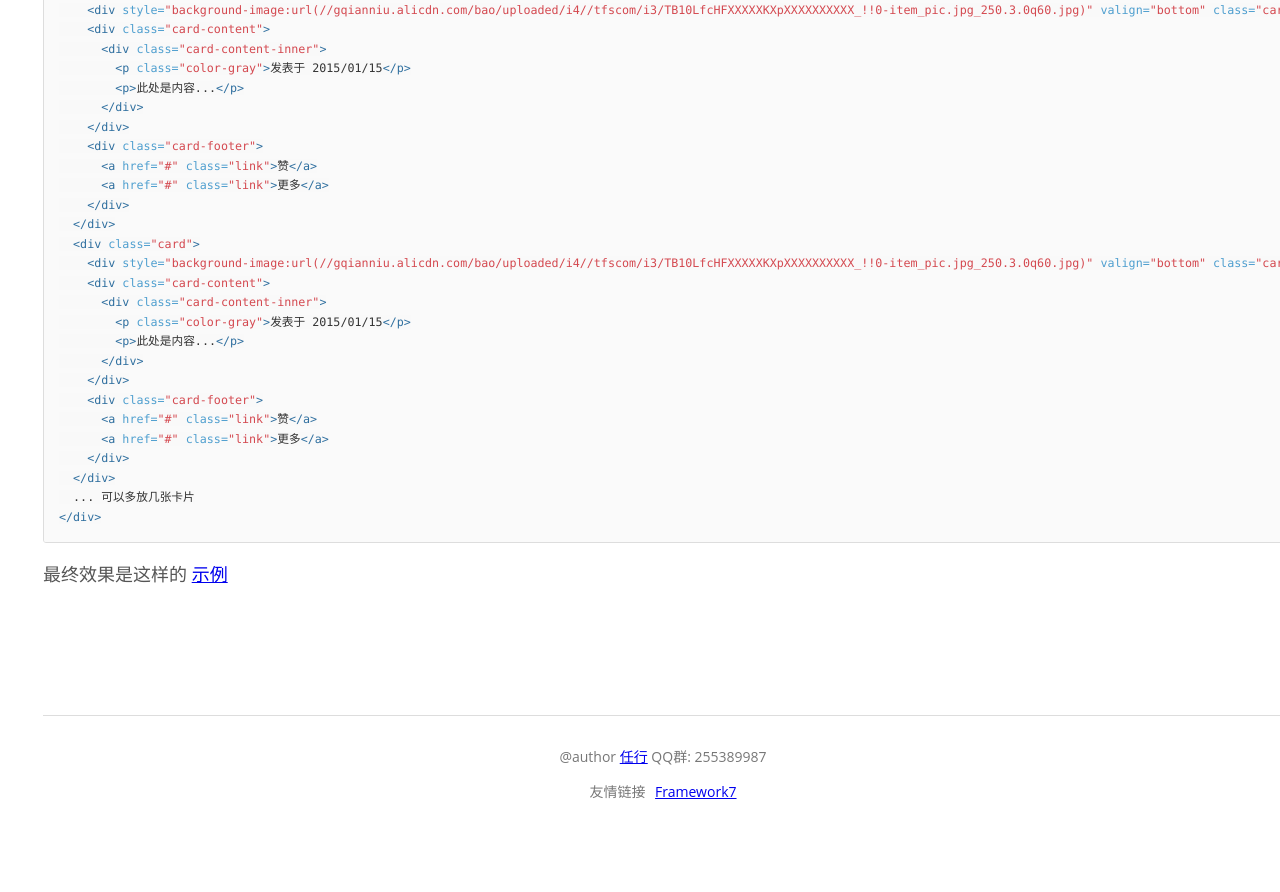
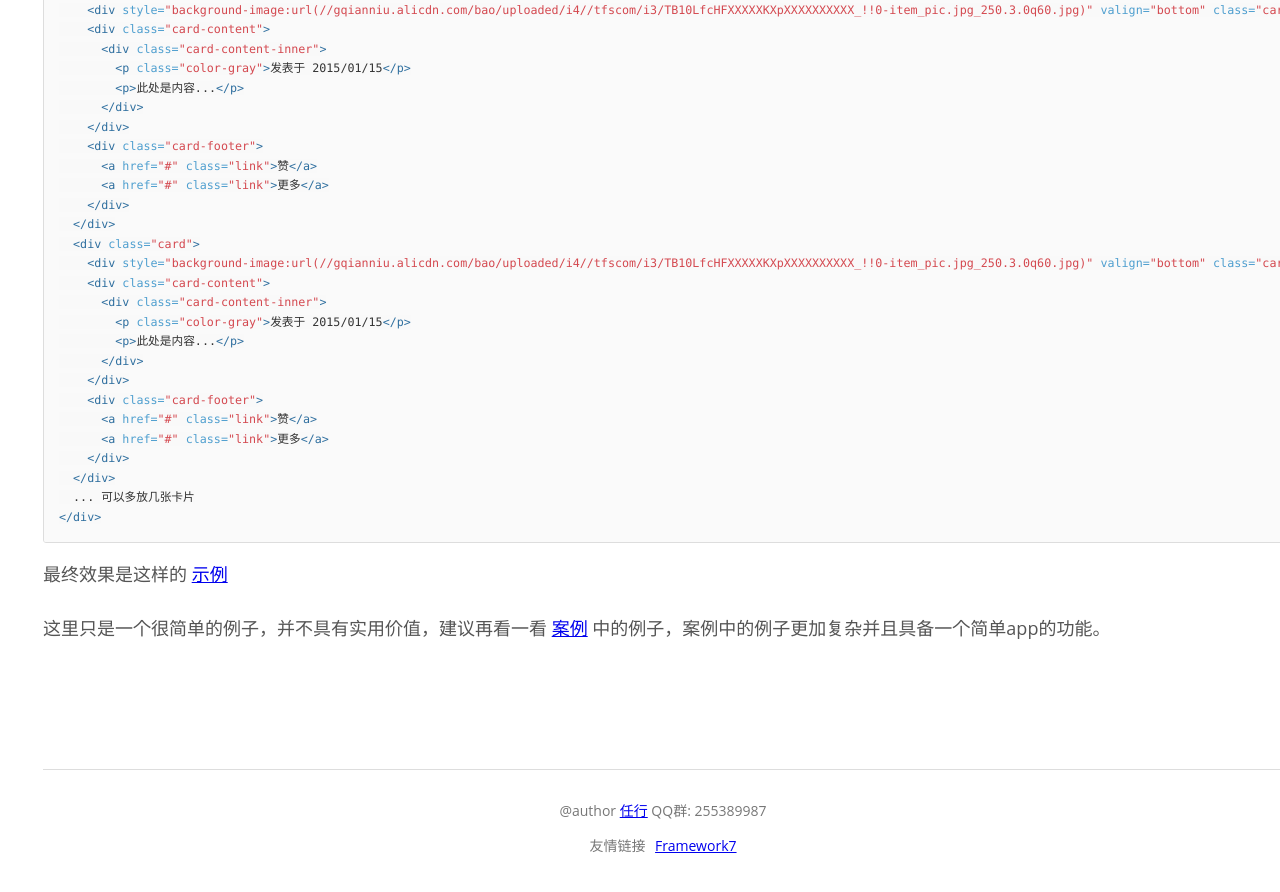
Before and after one commit to lihongxun945/light7-cn, a Jekyll site: the page built from docs/getting-started.html, in a window 1280 px wide and 900 px high, scrolled down 2537 px. Shown: the top 892 px of the window. Built offline with Jekyll 4.4.1, drawn with Linux system fonts in a browser that asks for light colours; a style sheet for code colours, icons or effects is not loaded; before the commit the page ends 3383 px from its top, so only the background shows below that.

Commit message:
update getting-started

```diff
--- a/docs/examples/getting-started/index.html
+++ b/docs/examples/getting-started/index.html
@@ -15,6 +15,7 @@
   </head>
   <body>
     <!-- 你的html代码 -->
+    <div class="page">
       <header class="bar bar-nav">
         <a class="button button-link button-nav pull-left" href="/demos/card" data-transition='slide-out'>
           <span class="icon icon-left"></span>
@@ -84,6 +85,7 @@
           </div>
         </div>
       </div>
+    </div>
     <script type='text/javascript' src='//g.alicdn.com/sj/lib/zepto/zepto.min.js' charset='utf-8'></script>
     <script type='text/javascript' src='../../dist/js/light7.min.js' charset='utf-8'></script>
     <script type='text/javascript' src='../../dist/js/light7-extend.min.js' charset='utf-8'></script>
--- a/docs/getting-started.html
+++ b/docs/getting-started.html
@@ -139,6 +139,7 @@ title: 开始使用 &middot; light7
 </div>
 {% endhighlight %}
         <p>最终效果是这样的 <a href="/examples/getting-started/" target="_blank" data-ignore="push">示例</a></p>
+        <p>这里只是一个很简单的例子，并不具有实用价值，建议再看一看 <a href="/examples">案例</a> 中的例子，案例中的例子更加复杂并且具备一个简单app的功能。</p>
       </div>
   </div>
 
```
Lines whose indentation alone changed are shown as unchanged.
